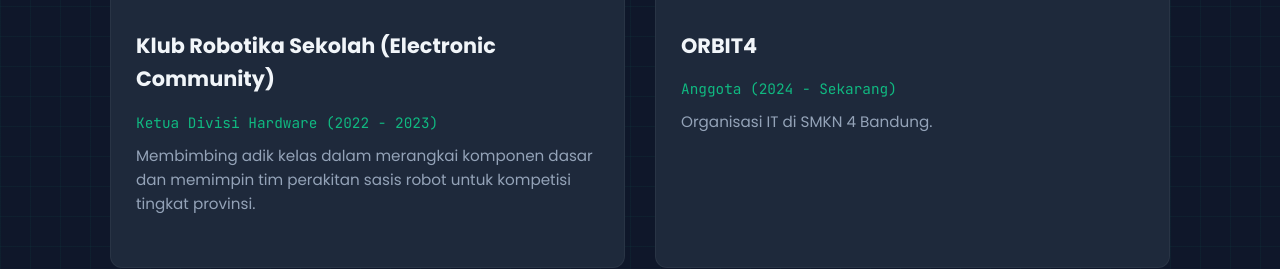
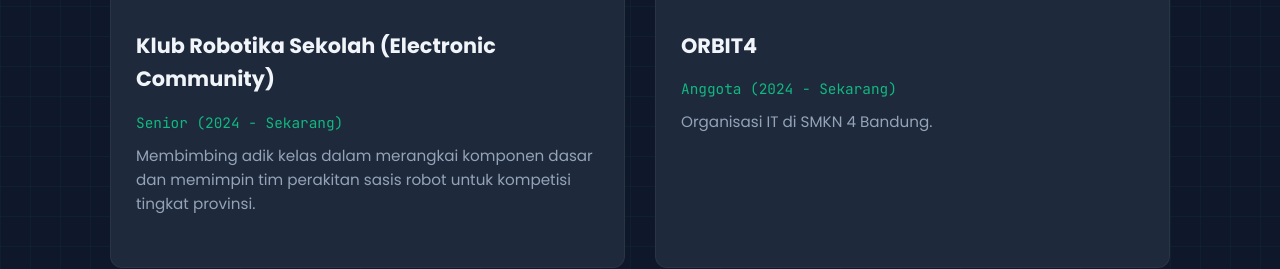
Before and after one commit to Nafil22/nafil22.github.io, a plain HTML site: page index.html in a window 1280 px wide. Shown: the part 3234-3503 px from the top of the page. Drawn offline with Linux system fonts and the light colour scheme.

Commit message:
Update index.html

```diff
--- a/index.html
+++ b/index.html
@@ -378,7 +378,7 @@
                     <img src="https://via.placeholder.com/600x400.png?text=Foto+Ekskul+Robotika" alt="Robotika">
                     <div class="card-content">
                         <h3 class="card-title">Klub Robotika Sekolah (Electronic Community)</h3>
-                        <p class="tech-font" style="margin-bottom: 10px; font-size: 0.9rem;">Ketua Divisi Hardware (2022 - 2023)</p>
+                        <p class="tech-font" style="margin-bottom: 10px; font-size: 0.9rem;">Senior (2024 - Sekarang)</p>
                         <p class="card-desc">Membimbing adik kelas dalam merangkai komponen dasar dan memimpin tim perakitan sasis robot untuk kompetisi tingkat provinsi.</p>
                     </div>
                 </div>
```
